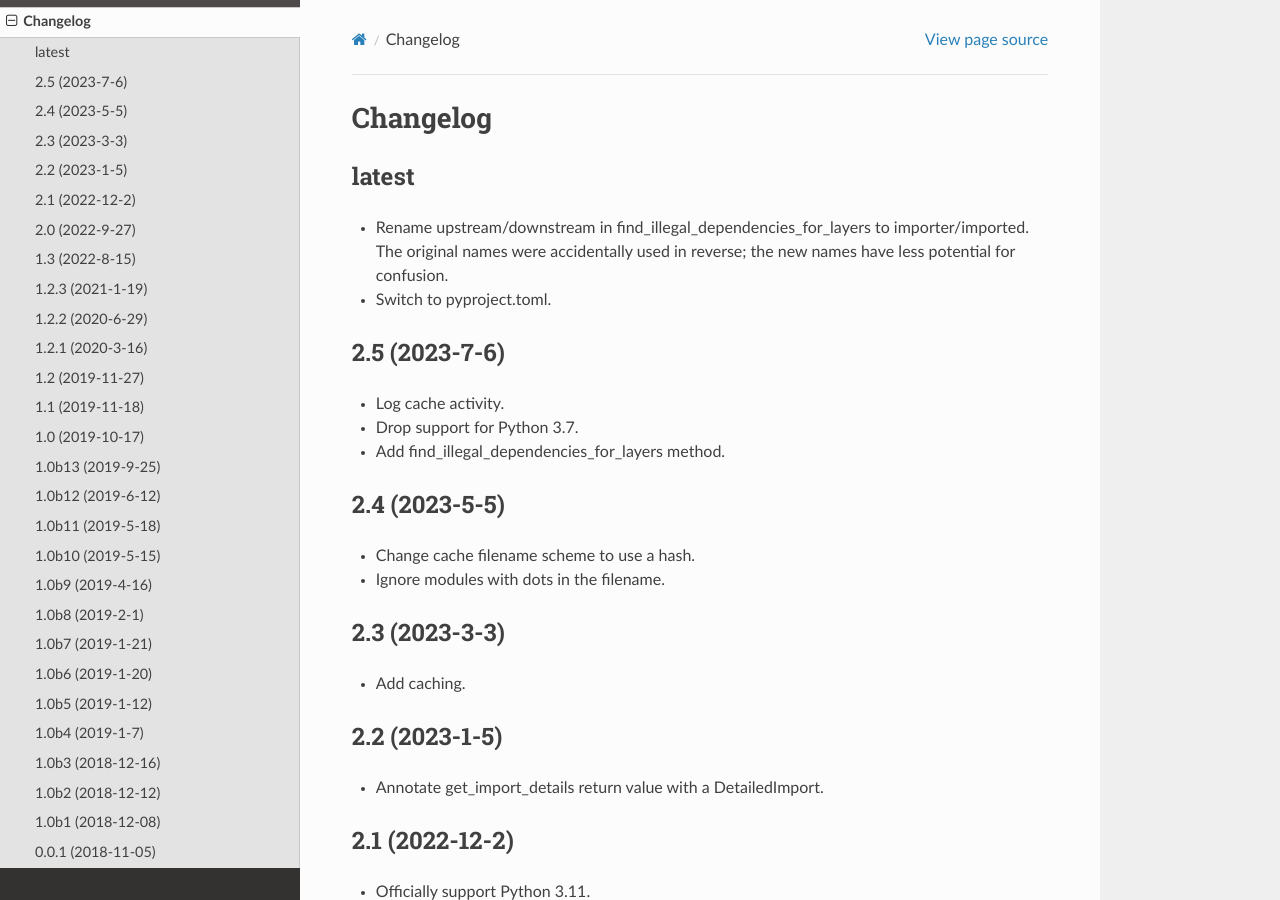
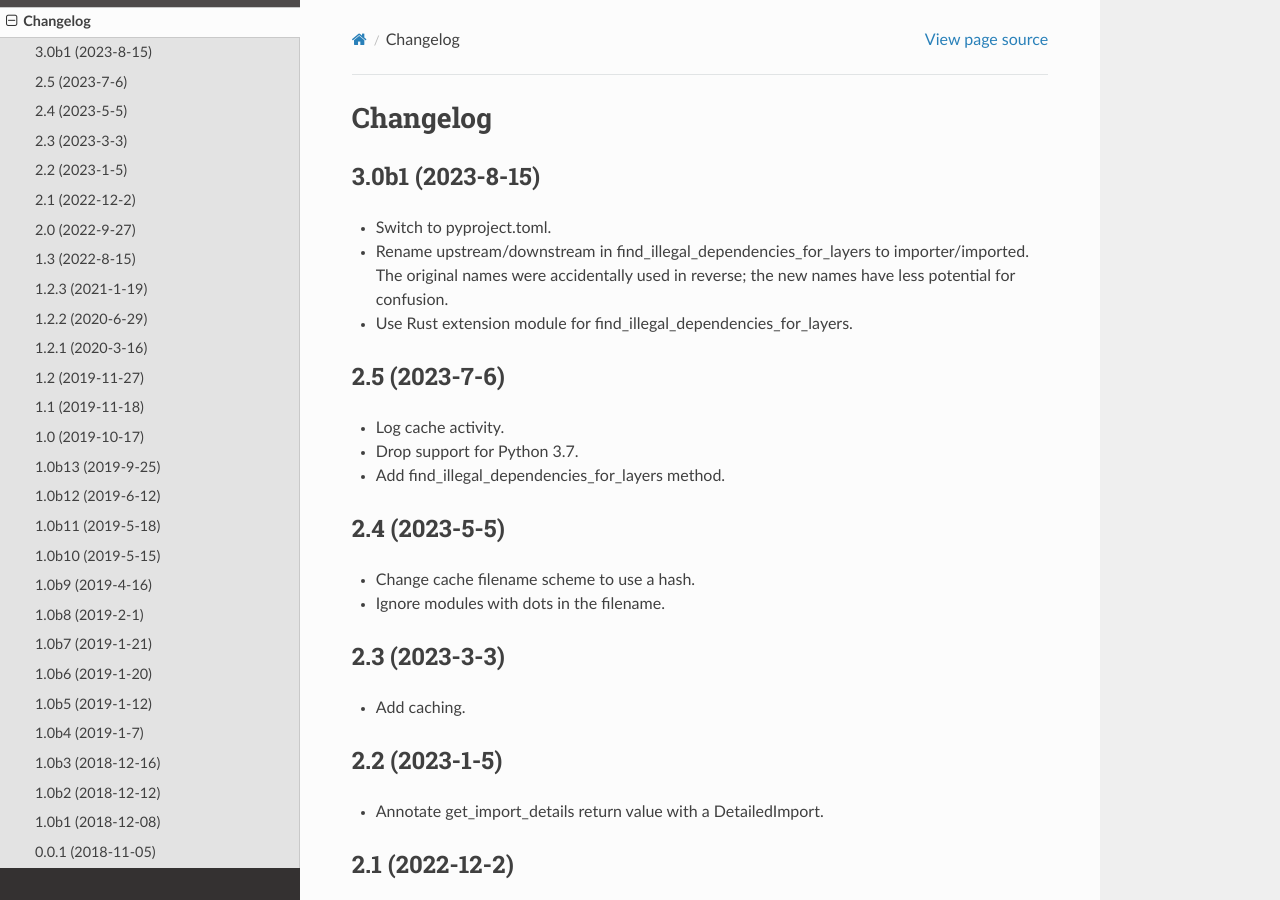
Before and after one commit to seddonym/grimp, a Sphinx documentation site: the page built from docs/changelog.rst, in a window 1280 px wide and 900 px high. Built offline with Sphinx 7.4.7 and the Read the Docs theme 2.0.0, drawn with Linux system fonts in a browser that asks for light colours.

Commit message:
Release v3.0b1

```diff
--- a/CHANGELOG.rst
+++ b/CHANGELOG.rst
@@ -2,12 +2,13 @@
 Changelog
 =========
 
-latest
-------
+3.0b1 (2023-8-15)
+-----------------
 
+* Switch to pyproject.toml.
 * Rename upstream/downstream in find_illegal_dependencies_for_layers to importer/imported.
   The original names were accidentally used in reverse; the new names have less potential for confusion.
-* Switch to pyproject.toml.
+* Use Rust extension module for find_illegal_dependencies_for_layers.
 
 2.5 (2023-7-6)
 --------------
--- a/docs/conf.py
+++ b/docs/conf.py
@@ -26,7 +26,7 @@ author = 'David Seddon'
 # The short X.Y version
 version = ''
 # The full version, including alpha/beta/rc tags
-release = '2.5'
+release = '3.0b1'
 
 
 # -- General configuration ---------------------------------------------------
--- a/pyproject.toml
+++ b/pyproject.toml
@@ -8,7 +8,7 @@ module-name = "grimp._rustgrimp"
 
 [project]
 name = "grimp"
-version = "2.5"
+version = "3.0b1"
 license = {text = "BSD 2-Clause License"}
 description = "Builds a queryable graph of the imports within one or more Python packages."
 authors = [
--- a/src/grimp/__init__.py
+++ b/src/grimp/__init__.py
@@ -1,4 +1,4 @@
-__version__ = "2.5"
+__version__ = "3.0b1"
 
 from .application.ports.graph import DetailedImport, ImportGraph
 from .domain.analysis import PackageDependency, Route
```
